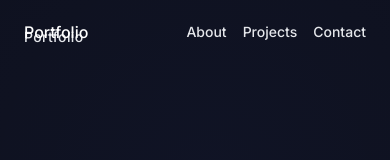
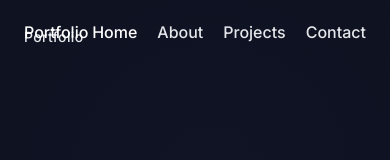
Before and after one commit to AlonaRyzhenko/alyona-portfolio, a Next.js app: page / in a window 390 px wide. Shown: the top 160 px of the page. Built offline with nearby package versions, Linux system fonts and the light colour scheme.

Commit message:
Nav: desktop Portfolio removed (kept in Hero), mobile Portfolio as label, restore Home, larger mobile nav text

```diff
--- a/components/Nav.tsx
+++ b/components/Nav.tsx
@@ -50,13 +50,8 @@ export default function Nav() {
       transition={{ duration: 0.6, ease: [0.22, 1, 0.36, 1] }}
       className="fixed top-0 left-0 right-0 z-50 pointer-events-none"
     >
-      <div className="max-w-[1440px] mx-auto px-6 lg:px-16 flex justify-between items-center py-5">
-        <Link href="/" className="pointer-events-auto md:hidden text-white text-base font-medium">
-          Portfolio
-        </Link>
-        <span className="hidden md:block text-white text-base font-medium">
-          Portfolio
-        </span>
+      <div className="max-w-[1440px] mx-auto px-6 lg:px-16 flex justify-between md:justify-end items-center py-5">
+        <span className="md:hidden text-white text-base font-medium">Portfolio</span>
 
         {/* Desktop nav pill — always glass */}
         <nav className="pointer-events-auto hidden md:flex items-center gap-1 rounded-full px-3 py-2 bg-bg/30 backdrop-blur-[20px] border border-white/10">
@@ -76,12 +71,12 @@ export default function Nav() {
         </nav>
 
         {/* Mobile nav */}
-        <nav className="pointer-events-auto md:hidden flex items-center gap-4">
-          {links.filter((link) => link.section !== "home").map((link) => (
+        <nav className="pointer-events-auto md:hidden flex items-center gap-5">
+          {links.map((link) => (
             <Link
               key={link.label}
               href={link.href}
-              className={`text-sm font-medium transition-colors ${
+              className={`text-base font-medium transition-colors ${
                 isActive(link.section) ? "text-white" : "text-[#E5E7EB] hover:text-white"
               }`}
             >
```
